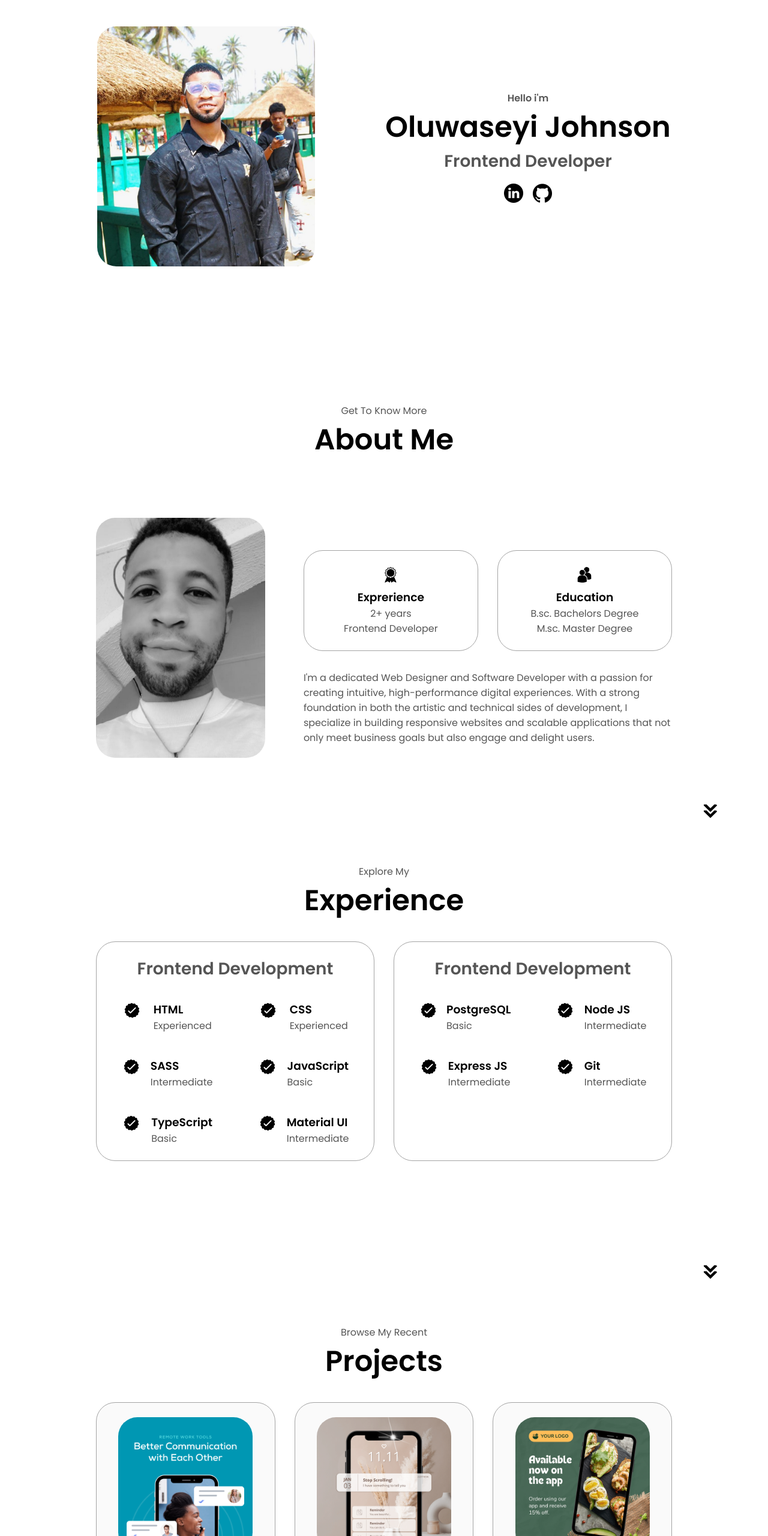
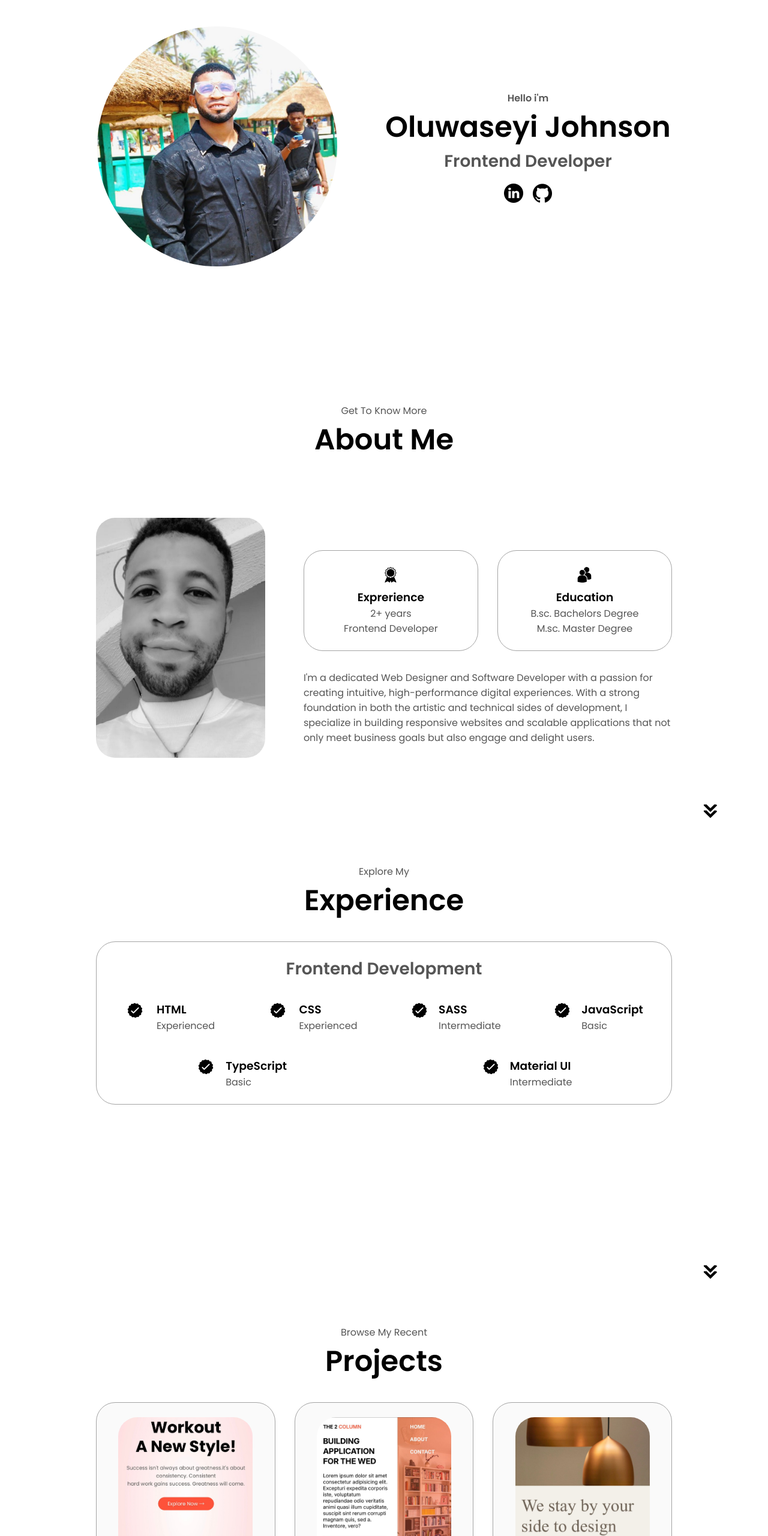
Before and after one commit to Johnnysky2700/Responsive-Portfolio-Website, a plain HTML site: page index.html in a window 1280 px wide. Shown: the part 240-2800 px from the top of the page at 60% size. Drawn offline with Linux system fonts and the light colour scheme.

Commit message:
updating portfolio

```diff
--- a/index.html
+++ b/index.html
@@ -154,7 +154,7 @@
                         </article>
                     </div>
                 </div>
-                <div class="details-container">
+                <div class="details-container-2">
                     <h2 class="experience-sub-title">Frontend Development</h2>
                     <div class="article-container">
                         <article>
@@ -204,7 +204,7 @@
             <div class="about-containers">
         <div class="details-container color-container">
             <div class="article-container">
-                <img src="assets/project-1.png"
+                <img src="assets/project-4.png"
                 alt="Project-1" class="project-img">
             </div>
             <h2 class="experience-sub-title project-title">Project One</h2>
@@ -220,7 +220,7 @@
         </div>
         <div class="details-container color-container">
             <div class="article-container">
-                <img src="assets/project-2.png"
+                <img src="assets/project-5.png"
                 alt="Project-2" class="project-img">
             </div>
             <h2 class="experience-sub-title project-title">Project Two</h2>
@@ -236,7 +236,7 @@
         </div>
         <div class="details-container color-container">
             <div class="article-container">
-                <img src="assets/project-3.png"
+                <img src="assets/project-6.png"
                 alt="Project-3" class="project-img">
             </div>
             <h2 class="experience-sub-title project-title">Project Three</h2>
--- a/style.css
+++ b/style.css
@@ -174,7 +174,9 @@ section{
 }
 
 .profile-pic1{
-    border-radius: 2rem;
+    width: 400px;
+    height: 400px;
+    border-radius: 50%;
 }
 
 .section_text{
@@ -301,6 +303,10 @@ section{
     text-align: center;
 }
 
+.details-container-2{
+    display: none;
+}
+
 .section-container{
     gap: 4rem;
     height: 80%;
```
Also changed, not shown: assets/project-4.png (added), assets/project-5.png (added), assets/project-6.png (added).
